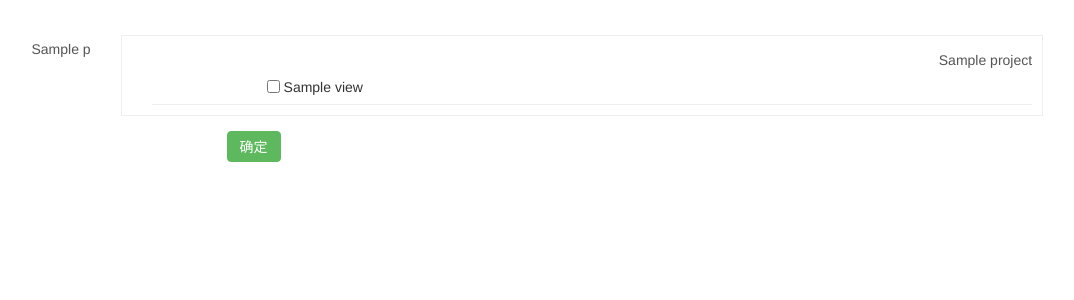
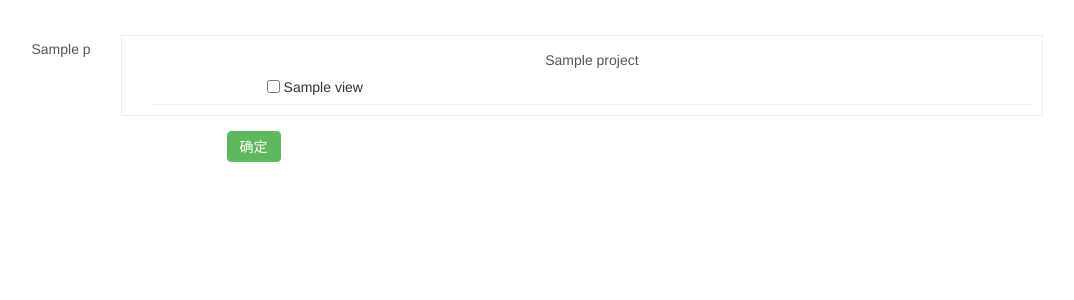
Before and after one commit to programmerPatient/education-sihuo, a Laravel app: template resources/views/admin/table/authIndex.blade.php in a window 1280 px wide. Shown: the top 300 px of the page, without its empty margins (111-1185 px from the left). Run offline with Laravel 12, Linux system fonts and the light colour scheme; the template is opened without the code that fills it: most values are stand-ins (such as "Sample title", 1, 10 or a date in 2020); some libraries are stand-ins or nearby versions.

Commit message:
报表授权

```diff
--- a/resources/views/admin/table/authIndex.blade.php
+++ b/resources/views/admin/table/authIndex.blade.php
@@ -38,7 +38,7 @@
                 <dl class="permission-list">
                     <dd>
                         @foreach($val['project'] as $value)
-                        <div class="form-label">{{$value['name']}}</div>
+                        <div class="form-label" style="text-align:center">{{$value['name']}}</div>
                         <dl class="cl permission-list2">
 <!--                             <dt>
                                 <label class="form-label col-xs-3 col-sm-2">{{$value['name']}}</label>
```
